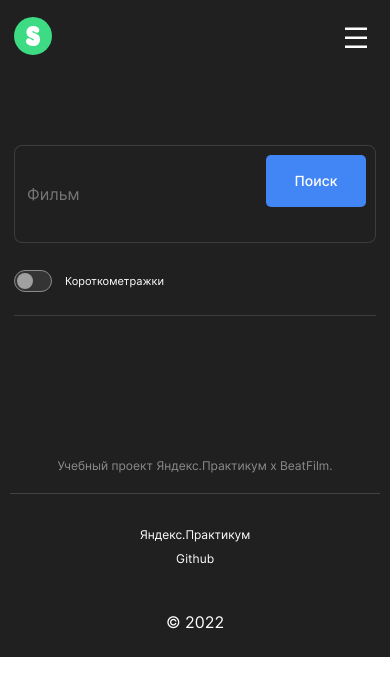
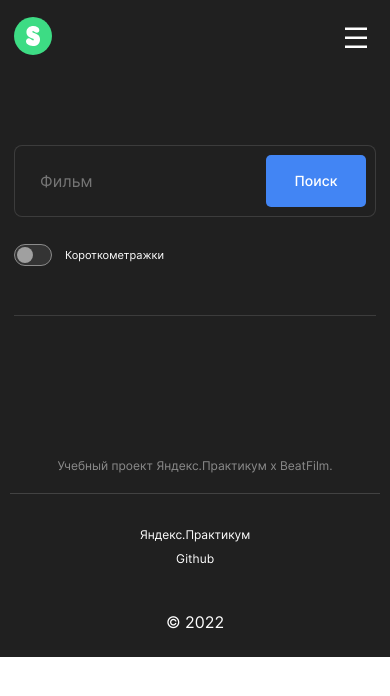
Before and after one commit to Pavel-Rogozhkin/movies-explorer-frontend, a React (Create React App) app: page /movies in a window 390 px wide. Shown: the top 696 px of the page. Built offline with nearby package versions, Linux system fonts and the light colour scheme.

Commit message:
fix: fix Checkbox

```diff
--- a/src/components/Checkbox/Checkbox.jsx
+++ b/src/components/Checkbox/Checkbox.jsx
@@ -20,7 +20,7 @@ function Checkbox() {
             />
             <label
                 className='checkbox__label'
-                for='shortMoviesFilter'
+                htmlFor='shortMoviesFilter'
             />
             <p className='checkbox__text'>
                 Короткометражки
--- a/src/components/Header/Header.css
+++ b/src/components/Header/Header.css
@@ -20,7 +20,7 @@
     }
 }
 
-@media screen and (max-width: 420px) {
+@media screen and (max-width: 425px) {
     .header {
         padding: 0 14px;
     }
--- a/src/components/Input/Input.css
+++ b/src/components/Input/Input.css
@@ -44,8 +44,6 @@
 
 @media screen and (max-width: 425px) {
     .input_place_search {
-        height: 56px;
-        padding: 20px 0 20px 12px;
         font-size: 16px;
         line-height: 16px;
     }
--- a/src/components/Input/Input.jsx
+++ b/src/components/Input/Input.jsx
@@ -14,7 +14,7 @@ function Input({
         <div className='input__container'>
             <label
                 className={`input__label ${place ? `input__label_place_${place}` : ''}`}
-                for={name}
+                htmlFor={name}
             >
                 {label}
             </label>
```
